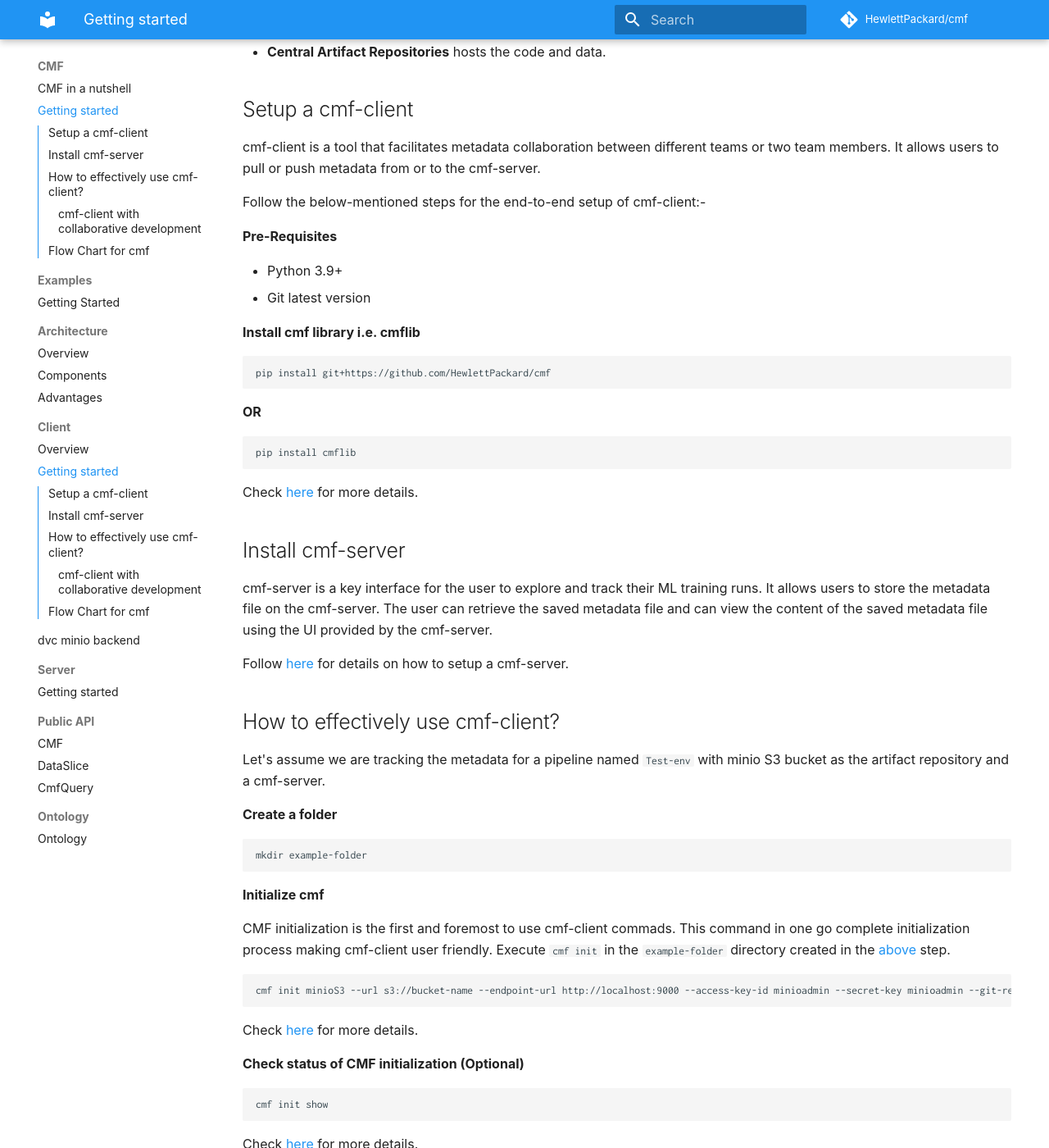
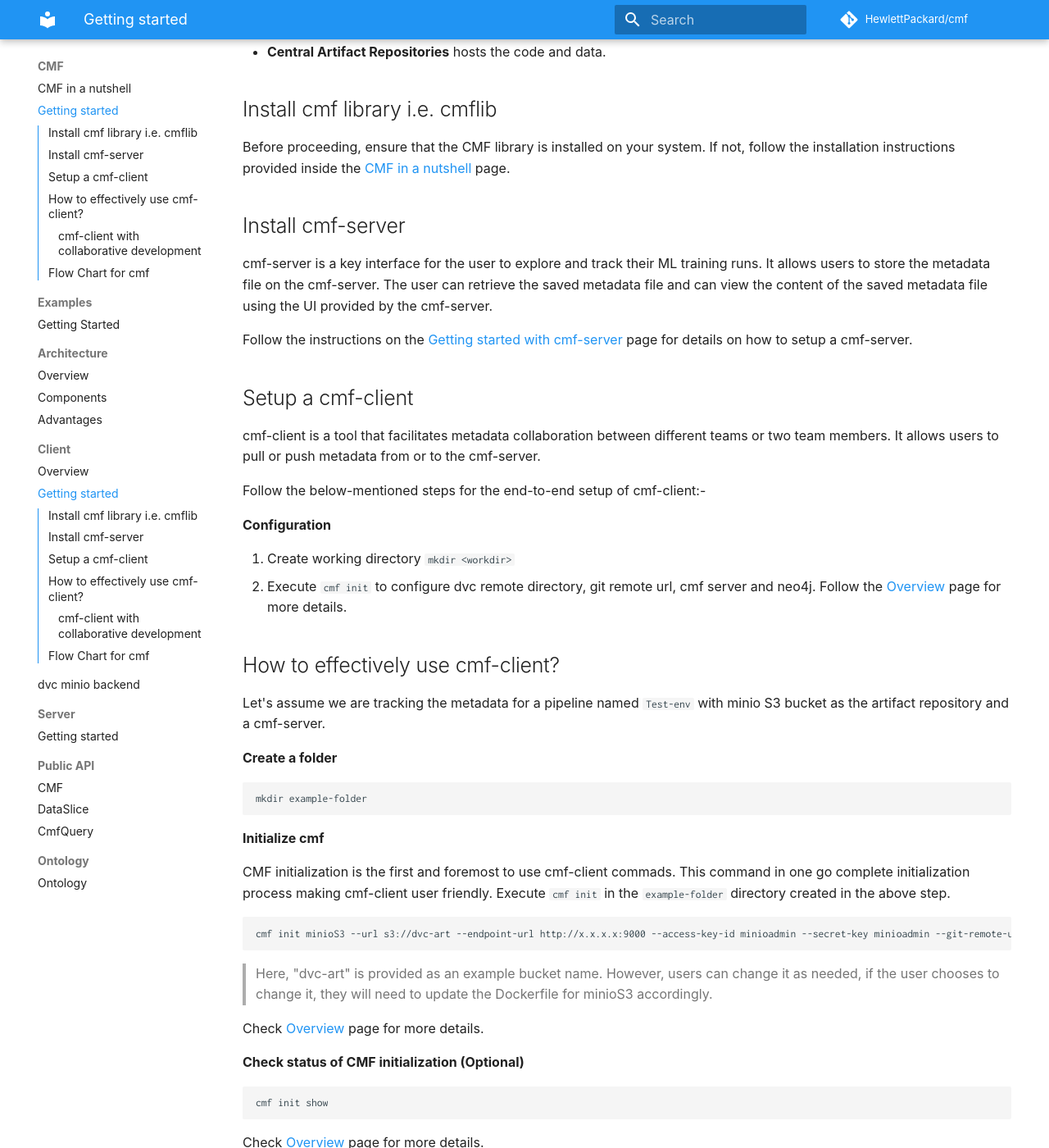
Before and after one commit to HewlettPackard/cmf, an MkDocs documentation site: the page built from docs/cmf_client/step-by-step.md, in a window 1280 px wide and 1400 px high, scrolled down 297 px. Shown: the whole window at 82% size. Built offline with MkDocs 1.6.1 and Material for MkDocs 9.7.7, drawn with Linux system fonts in a browser that asks for light colours; some web fonts are replaced; comment, search, counter and statistics services are not loaded; some of the changed text lies outside the part shown.

Commit message:
fixing merge issues

````diff
--- a/docs/cmf_client/step-by-step.md
+++ b/docs/cmf_client/step-by-step.md
@@ -6,30 +6,25 @@
 - **cmf-server** interacts with all the remote clients and is responsible to merge the metadata transferred by the cmf-client and manage the consolidated metadata.
 - **Central Artifact Repositories** hosts the code and data.
 
+## Install cmf library i.e. cmflib
+Before proceeding, ensure that the CMF library is installed on your system. If not, follow the installation instructions provided inside the [CMF in a nutshell](../index.md) page.
+
+## Install cmf-server
+cmf-server is a key interface for the user to explore and track their ML training runs. It allows users to store the metadata file on the cmf-server. The user can retrieve the saved metadata file and can view the content of the saved metadata file using the UI provided by the cmf-server.
+
+Follow the instructions on the [Getting started with cmf-server](../cmf_server/cmf-server.md) page for details on how to setup a cmf-server.
+
 ## Setup a cmf-client
 cmf-client is a tool that facilitates metadata collaboration between different teams or two team members. It allows users to pull or push metadata from or to the cmf-server.
 
 Follow the below-mentioned steps for the end-to-end setup of cmf-client:-
 
-**Pre-Requisites**
+**Configuration**
 
-- Python 3.9+
-- Git latest version
+1. Create working directory `mkdir <workdir>`
+2. Execute `cmf init` to configure dvc remote directory, git remote url, cmf server and neo4j. Follow the [Overview](./cmf_client.md) page for more details.
 
-**Install cmf library i.e. cmflib**
-```
-pip install git+https://github.com/HewlettPackard/cmf
-```
-**OR**
-```
-pip install cmflib
-```
-Check [here](https://hewlettpackard.github.io/cmf/) for more details.
 
-## Install cmf-server
-cmf-server is a key interface for the user to explore and track their ML training runs. It allows users to store the metadata file on the cmf-server. The user can retrieve the saved metadata file and can view the content of the saved metadata file using the UI provided by the cmf-server.
-
-Follow [here](../cmf_server/cmf-server.md) for details on how to setup a cmf-server.
 
 ## How to effectively use cmf-client?
 
@@ -42,23 +37,29 @@
 
 **Initialize cmf**
 
-CMF initialization is the first and foremost to use cmf-client commads. This command in one go complete initialization process making cmf-client user friendly.     Execute `cmf init` in the `example-folder` directory created in the [above](#create-a-folder) step.
+CMF initialization is the first and foremost to use cmf-client commads. This command in one go complete initialization process making cmf-client user friendly.     Execute `cmf init` in the `example-folder` directory created in the above step.
 ```
-cmf init minioS3 --url s3://bucket-name --endpoint-url http://localhost:9000 --access-key-id minioadmin --secret-key minioadmin --git-remote-url https://github.com/user/experiment-repo.git --cmf-server-ip http://x.x.x.x:8080  --neo4j-user neo4j --neo4j-password password --neo4j-uri bolt://X.X.X.X:7687
+cmf init minioS3 --url s3://dvc-art --endpoint-url http://x.x.x.x:9000 --access-key-id minioadmin --secret-key minioadmin --git-remote-url https://github.com/user/experiment-repo.git --cmf-server-url http://x.x.x.x:8080  --neo4j-user neo4j --neo4j-password password --neo4j-uri bolt://localhost:7687
 ```
-Check [here](./cmf_client.md) for more details.
+> Here, "dvc-art" is provided as an example bucket name. However, users can change it as needed, if the user chooses to change it, they will need to update the Dockerfile for minioS3 accordingly.
+
+Check [Overview](./cmf_client.md) page for more details.
 
 **Check status of CMF initialization (Optional)**
 ```
 cmf init show
 ```
-Check [here](./cmf_client.md) for more details.
+Check [Overview](./cmf_client.md) page for more details.
 
 **Track metadata using cmflib**
 
-Use [Sample projects](https://github.com/HewlettPackard/cmf/tree/master/examples) as a reference to create a new project to track metadata for ML pipelines.
+Use [Sample projects](https://github.com/HewlettPackard/cmf/blob/master/examples/example-get-started/README.md) as a reference to create a new project to track metadata for ML pipelines.
 
-More info is available [here](https://hewlettpackard.github.io/cmf/examples/getting_started/).
+More information is available inside [Getting Started](https://hewlettpackard.github.io/cmf/examples/getting_started/).
+
+
+> Before pushing artifacts or metadata, ensure that the cmf server and minioS3 are up and running.
+
 
 **Push artifacts**
 
@@ -66,13 +67,13 @@
 ```
 cmf artifact push
 ```
-Check [here](./cmf_client.md) for more details.
+Check [Overview](./cmf_client.md) page for more details.
 
 **Push metadata to cmf-server**
 ```
 cmf metadata push -p 'Test-env'
 ```
-Check [here](./cmf_client.md) for more details.
+Check [Overview](./cmf_client.md) page for more details.
 
 ### cmf-client with collaborative development
 In the case of collaborative development, in addition to the above commands, users can follow the commands below to pull metadata and artifacts from a common cmf server and a central artifact repository.
@@ -83,15 +84,15 @@
 ```
 cmf metadata pull -p 'Test-env'
 ```
-Check [here](./cmf_client.md) for more details.
+Check [Overview](./cmf_client.md) page for more details.
 
 **Pull artifacts from the central artifact repo**
 
 Execute `cmf artifact` command in the `example_folder`.
 ```
-cmf artifact pull -p "Test-env"
+cmf artifact pull -p 'Test-env'
 ```
-Check [here](./cmf_client.md) for more details.
+Check [Overview](./cmf_client.md) page for more details.
 
 ## Flow Chart for cmf
 <img src="./../../assets/flow_chart_cmf.jpg" alt="Flow chart for cmf" style="display: block; margin: 0 auto" />
````
Also changed, not shown: other parts of docs/cmf_client/step-by-step.md (+1 -1 lines), docs/cmf_client/Getting Started with cmf.md (+2 -2 lines).
